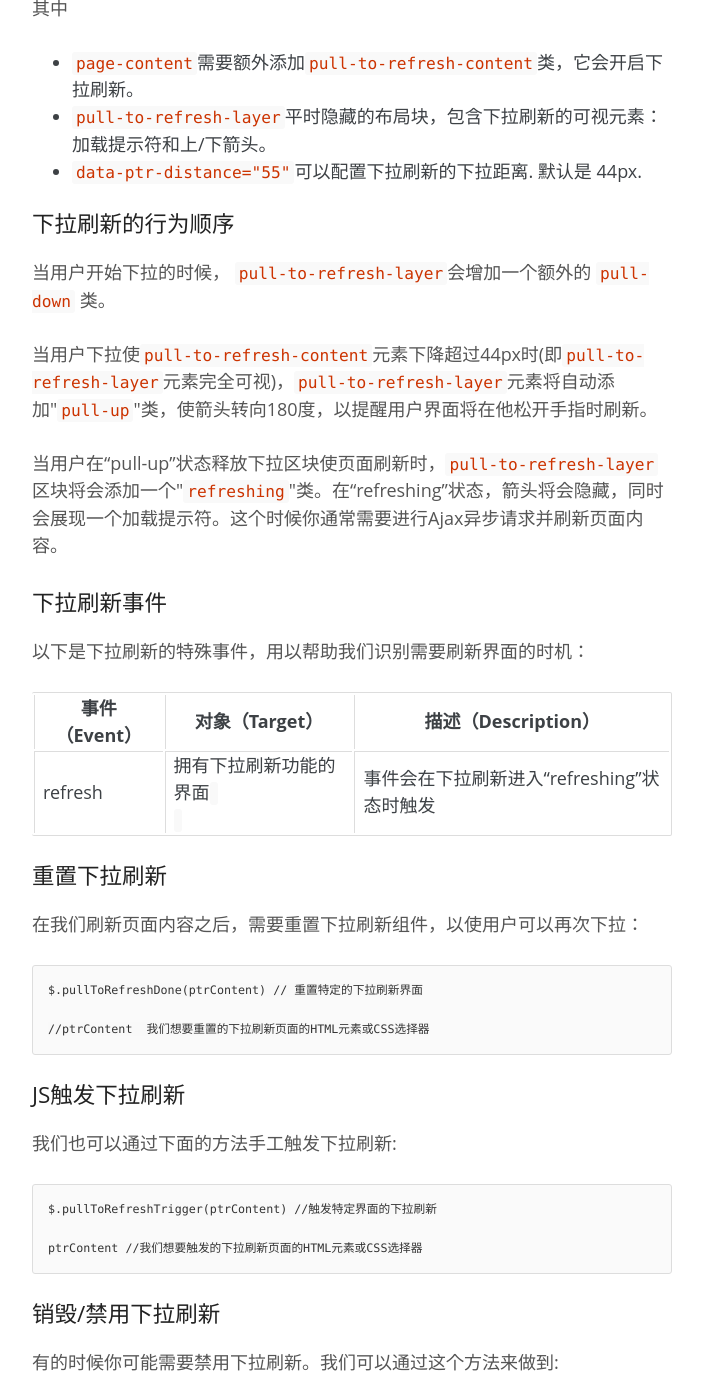
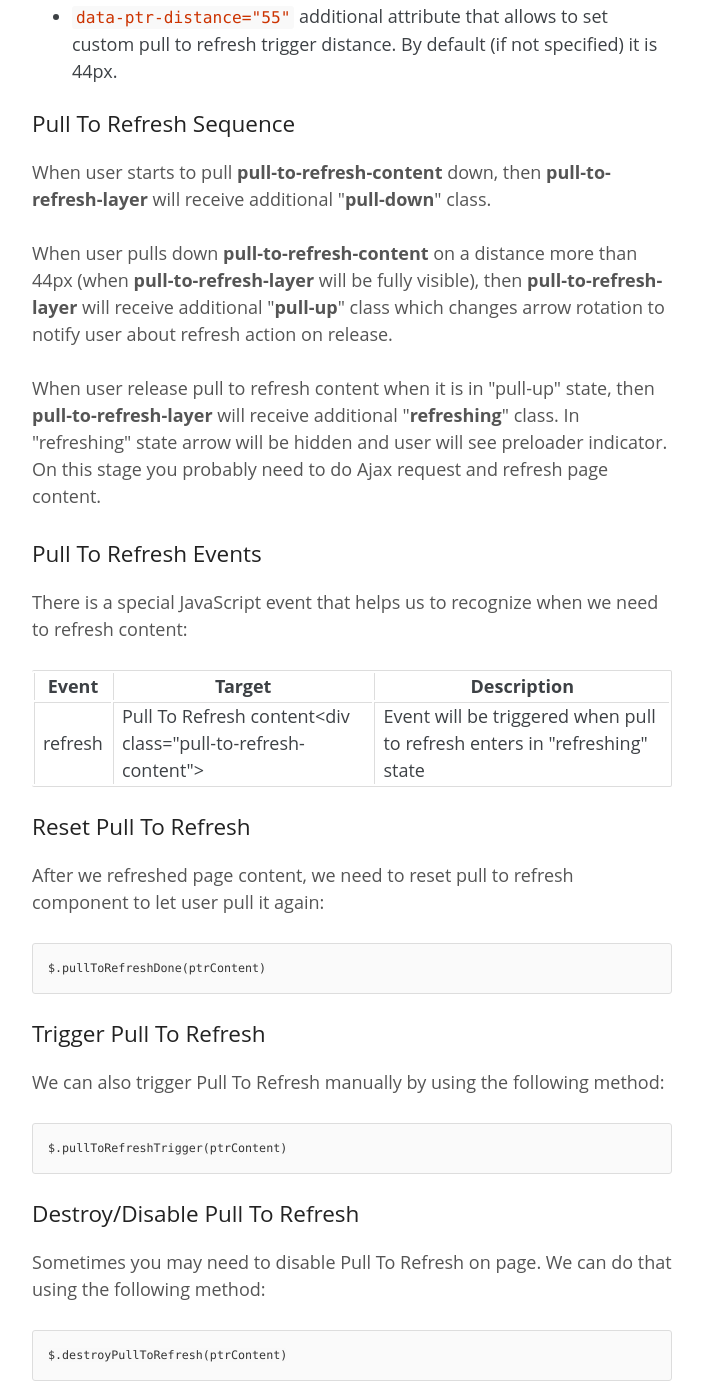
Before and after one commit to lihongxun945/light7-cn, a Jekyll site: the page built from docs/components.html, in a window 1280 px wide and 1400 px high, scrolled down 60823 px. Shown: the whole window, without its empty margins (181-884 px from the left). Built offline with Jekyll 4.4.1, drawn with Linux system fonts in a browser that asks for light colours; a style sheet for code colours, icons or effects is not loaded; some of the changed text lies outside the part shown.

Commit message:
translate

```diff
--- a/docs/_includes/_components/icons.html
+++ b/docs/_includes/_components/icons.html
@@ -1,6 +1,6 @@
 <article class="component no-border" id="icons">
   <h2 class="component-title">Icons</h2>
-  <p class="component-description">Icons use iconfont</p>
+  <p class="component-description">Icons with iconfont</p>
 
   <div class="component-example">
   </div>
--- a/docs/_includes/_components/popup.html
+++ b/docs/_includes/_components/popup.html
@@ -1,8 +1,8 @@
 <article class="component active" id='popup' data-url="popup">
   <h2 class="component-title">Popup</h2>
-  <p class="component-description">Popup 是一种可以包含任何Html内容的弹出窗口，从App的主内容区域上弹出。 Popup 和其他所有的遮罩图层一样，是所谓的“临时视图”的一部分。</p>
-  <h3 class="component-title">Popup 布局</h3>
-  <p class="component-description">Popup 布局相当简单. 你所需要做的就是将 <div class="popup"> 任何需要展示的内容 </div> 放到 body 里正确的位置上:</p>
+  <p class="component-description">Popup is a popup window with any HTML content that pops up over App's main content</p>
+  <h3 class="component-title">Popup</h3>
+  <p class="component-description">Popup layout is pretty simple. All you need to do is to put <code>.popup</code> right in the body:</p>
 {% highlight html %}
 <div class="modal {{#unless buttons}}modal-no-buttons{{/unless}}">
   ...
@@ -11,17 +11,23 @@
   </div>
 </div>
 
-  <p>注意，不要把 <code>popup</code> 放到 <code>page</code> 里面！他们是同级的关系，不是包含关系。</p>
+  <p>Note! Don't put <code>popup</code> into <code>page</code>.</p>
 {% endhighlight %}
-    <h3 class="component-title">打开和关闭 Popup</h3>
-    <h4 class="component-title">通过HTML</h4>
-    <p class="component-description">可以通过在链接上使用特定的类和data属性打开和关闭所需的popups：</p>
+    <h3 class="component-title">Open and Close Popup</h3>
+    <h4 class="component-title">From HTML</h4>
+    <p class="component-description">It is possible to open and close required popups using special classes and data attributes on links:</p>
     <ul>
-      <li>为了打开popup，我们需要添加 <code>open-popup</code> 类到任意 HTML 元素上 (最好是链接)</li>
-      <li>为了关闭popup，我们需要添加 <code>close-popup</code> 类到任意 HTML 元素上 (最好是链接)</li>
-      <li>如果你的App里有超过一个popups, 你需要指定适当popup，则需添加额外的属性 <code>data-popup=".my-popup"</code> 到这个 HTML 元素上</li>
+      <li>
+        <p>To open popup we need to add <code>open-popup</code> class to any HTML element (prefered to link)</p>
+      </li>
+      <li>
+        <p>To close popup we need to add <code>close-popup</code> class to any HTML element (prefered to link)</p>
+      </li>
+      <li>
+        <p>If you have more than one popups in app, you need to specify appropriate popup via additional <code>data-popup=".my-popup"</code> attribute on this HTML element</p>
+      </li>
     </ul>
-    <p class="component-description">代码如下：</p>
+    <p class="component-description">According to above note:</p>
 {% highlight html %}
 <div class="page">
   ...
@@ -54,15 +60,15 @@
 </article>
 
 <article class="component active">
-  <h4 class="component-title">使用 JavaScript</h4>
-  <p class="component-description">我们也可以用使用JavaScript来打开和关闭Popups ，因此我们需要看一下相关的App方法：</p>
-  <p class="component-description"><code>$.popup(popup)</code> - 打开 Popup</p>
+  <h4 class="component-title">Using JavaScript</h4>
+  <p class="component-description">We can also open and close Popups with JavaScript, for this we need to look at related App methods:</p>
+  <p class="component-description"><code>$.popup(popup)</code> - Open Popup</p>
   <ul>
-    <li><code>popup - HTML元素 或者 字符串 (需要打开的popup的 CSS 选择器) </code>. 必需</li>
+    <li><code>popup - HTMLElement or string (with CSS Selector) of Popup to open </code>. Required</li>
   </ul>
-  <p class="component-description"><code>$.closeModal(popup)</code> - 关闭 Popup</p>
+  <p class="component-description"><code>$.closeModal(popup)</code> - Close Popup</p>
   <ul>
-    <li><code>popup - HTML元素 或者 字符串 (需要打开的popup的 CSS 选择器)</code>. 可选. 如果没有设置这个值，任何打开着的Popup/Modal 都将被关闭</li>
+    <li><code>popup -  HTMLElement or string (with CSS Selector)</code>. Optional. If not specified, any opened Popup/Modal will be closed</li>
   </ul>
 {% highlight html %}
 <header class="bar bar-nav">
@@ -107,36 +113,36 @@
 
 
 <article class="component active">
-  <h3 class="component-title">Popup 事件</h3>
-  <p class="component-description">Popup 和 Modals有一样的事件, 如果你需要在打开/关闭popup时使用JavaScript做一些事情的时候，这些事件会很有用。</p>
+  <h3 class="component-title">Popup Events</h3>
+  <p class="component-description">Popup has the same events as Modals, they could be useful when you need to do something in JavaScript when Popup opened/closed</p>
   <table class="events-table">
     <thead>
       <tr>
-        <th>事件</th>
-        <th>目标</th>
-        <th>描述</th>
+        <th>Event</th>
+        <th>Target</th>
+        <th>Description</th>
       </tr>
     </thead>
     <tbody>
       <tr>
         <td>open</td>
         <td>Popup Element<span>&lt;div class="popup"&gt;</span></td>
-        <td>当 Popup 开始打开动画时，事件将被触发。</td>
+        <td>Event will be triggered when Popup starts its opening animation</td>
       </tr>
       <tr>
         <td>opened</td>
         <td>Popup Element<span>&lt;div class="popup"&gt;</span></td>
-        <td>当 Popup 完成打开动画时，事件将被触发。</td>
+        <td>Event will be triggered after Popup completes its opening animation</td>
       </tr>
       <tr>
         <td>close</td>
         <td>Popup Element<span>&lt;div class="popup"&gt;</span></td>
-        <td>当 Popup 开始结束动画时，事件将被触发。</td>
+        <td>Event will be triggered when Popup starts its closing animation</td>
       </tr>
       <tr>
         <td>closed</td>
         <td>Popup Element<span>&lt;div class="popup"&gt;</span></td>
-        <td>当 Popup 完成结束动画后，事件将被触发。</td>
+        <td>Event will be triggered after Popup completes its closing animation</td>
       </tr>
     </tbody>
   </table>
@@ -184,7 +190,7 @@
   </div>
 {% highlight html %}
 <header class="bar bar-nav">
-    <h1 class="title">Popup事件</h1>
+    <h1 class="title">Popup Events</h1>
 </header>
 ...
 <div class="content">
@@ -229,12 +235,12 @@
 </article>
 
 <article class="component active">
-  <h3 class="component-title">动态的 Popup</h3>
-  <p class="component-description">允许你调用相关的App方法时传递HTML内容来动态地创建Popup:</p>
-  <p class="component-description"><code>$.popup(popupHTML, removeOnClose)</code> - 打开 Popup</p>
+  <h3 class="component-title">Dynamic Popup</h3>
+  <p class="component-description">Light7 allows you to create Popup dynamically by passing its HTML to related methods:</p>
+  <p class="component-description"><code>$.popup(popupHTML, removeOnClose)</code> - Open Popup</p>
   <ul>
-    <li><code>popupHTML</code> - string. popup的HTML字符串</li>
-    <li><code>removeOnClose</code> - boolean. 可选, 默认 - true. 如果是 true， 那么 Popup 在关闭时将从DOM中移除</li>
+    <li><code>popupHTML</code> - string. HTML String of popup</li>
+    <li><code>removeOnClose</code> - boolean. Optional, by default - true. If true then Popup will be removed from DOM when closed</li>
   </ul>
   <div class="component-example component-example-fullbleed">
     <div class="">
@@ -259,7 +265,7 @@
    </div>
 {% highlight html %}
 <header class="bar bar-nav">
-    <h1 class="title">动态的 Popup</h1>
+    <h1 class="title">Dynamic Popup</h1>
 </header>
 ...
 <div class="content">
--- a/docs/_includes/_components/pull-to-refresh.html
+++ b/docs/_includes/_components/pull-to-refresh.html
@@ -1,25 +1,23 @@
 <article class="component active" id="pulltorefresh">
-  <h2 class="component-title">下拉刷新</h2>
-  <p class="component-description">下拉刷新是一个特别的组件，可以用来初始化页面内容的刷新。</p>
-  <h3 class="component-title">下拉刷新的demo</h3>
+  <h2 class="component-title">Pull to refresh</h2>
+  <p class="component-description">Pull to refresh is a special component that can be used to initiate the refreshing of a page’s contents.</p>
+  <h3 class="component-title">demo</h3>
 <p class="component-description">HTML:</p>
 
   <div class="component-example component-example-fullbleed">
       <header class="bar bar-nav">
-          <h1 class='title'>下拉刷新</h1>
+          <h1 class='title'>Pull to refresh</h1>
       </header>
       <div class="content pull-to-refresh-content" data-ptr-distance="55">
-          <!-- 默认的下拉刷新层 -->
           <div class="pull-to-refresh-layer">
               <div class="preloader"></div>
               <div class="pull-to-refresh-arrow"></div>
           </div>
-          <!-- 下面是正文 -->
           <div class="card">
               <div class="card-header">card</div>
               <div class="card-content">
                   <div class="card-content-inner">
-                      这里是第1个card，下拉刷新会出现第2个card。
+                      Hello there! I am a card;
                   </div>
               </div>
           </div>
@@ -28,23 +26,18 @@
 
 {% highlight html %}
 <header class="bar bar-nav">
-    <h1 class='title'>下拉刷新</h1>
+  <h1 class='title'>Pull to refresh</h1>
 </header>
-<!-- content应该拥有"pull-to-refresh-content"类,表示启用下拉刷新 -->
 <div class="content pull-to-refresh-content" data-ptr-distance="55">
-    <!-- 默认的下拉刷新层 -->
   <div class="pull-to-refresh-layer">
     <div class="preloader"></div>
     <div class="pull-to-refresh-arrow"></div>
   </div>
-    <!-- 下面是正文 -->
-    <div class="card-container">
   <div class="card">
     <div class="card-header">card</div>
     <div class="card-content">
       <div class="card-content-inner">
-                    这里是第1个card，下拉刷新会出现第2个card。
-                </div>
+        Hello there! I am a card;
       </div>
     </div>
   </div>
@@ -52,111 +45,98 @@
 {% endhighlight %}
 
 <script type="text/javascript">
-// 添加'refresh'监听器
 $(document).on('refresh', '.pull-to-refresh-content',function(e) {
-    // 模拟2s的加载过程
     setTimeout(function() {
         var cardNumber = $(e.target).find('.ptr-demo').length + 1;
         var cardHTML = '<div class="card">' +
                           '<div class="card-header">card'+cardNumber+'</div>' +
                           '<div class="card-content">' +
                             '<div class="card-content-inner">' +
-                                '这里是第' + cardNumber + '个card，下拉刷新会出现第' + (cardNumber + 1) + '个card。' +
+                                'Hello! I am the new card!'+
                             '</div>' +
                           '</div>' +
                       '</div>';
 
         $(e.target).find('.card-container').prepend(cardHTML);
-        // 加载完毕需要重置
+        // done!
         $.pullToRefreshDone('.pull-to-refresh-content');
     }, 2000);
 });
 </script>
 <p class="component-description">javascript:</p>
 {% highlight js %}
-// 添加'refresh'监听器
 $(document).on('refresh', '.pull-to-refresh-content',function(e) {
-    // 模拟2s的加载过程
     setTimeout(function() {
         var cardNumber = $(e.target).find('.card').length + 1;
         var cardHTML = '<div class="card">' +
                           '<div class="card-header">card'+cardNumber+'</div>' +
                           '<div class="card-content">' +
                             '<div class="card-content-inner">' +
-                                '这里是第' + cardNumber + '个card，下拉刷新会出现第' + (cardNumber + 1) + '个card。' +
+                                'Hello! I am the new card!'+
                             '</div>' +
                           '</div>' +
                       '</div>';
 
         $(e.target).find('.card-container').prepend(cardHTML);
-        // 加载完毕需要重置
+        // done
         $.pullToRefreshDone('.pull-to-refresh-content');
     }, 2000);
 });
 {% endhighlight %}
- <p class="component-description">其中</p>
+<p class="component-description">Where</p>
 <ul>
-   <li><code>page-content</code>需要额外添加<code>pull-to-refresh-content</code>类，它会开启下拉刷新。</li>
-   <li><code>pull-to-refresh-layer</code>平时隐藏的布局块，包含下拉刷新的可视元素：加载提示符和上/下箭头。</li>
-   <li><code>data-ptr-distance="55"</code>可以配置下拉刷新的下拉距离. 默认是 44px.</li>
+  <li><code>page-content</code> should have additional <code>pull-to-refresh-content</code> class. This is required to enable pull to refresh</li>
+  <li><code>pull-to-refresh-layer</code> hidden layer with pull to refresh visual elements: preloader and arrow. </li>
+  <li><code>data-ptr-distance="55"</code> additional attribute that allows to set custom pull to refresh trigger distance. By default (if not specified) it is 44px.</li>
 </ul>
+<h3 class="component-title">Pull To Refresh Sequence</h3>
+<p>When user starts to pull <b>pull-to-refresh-content</b> down, then <b>pull-to-refresh-layer</b> will receive additional "<b>pull-down</b>" class.</p>
+<p>When user pulls down <b>pull-to-refresh-content</b> on a distance more than 44px (when <b>pull-to-refresh-layer</b> will be fully visible), then <b>pull-to-refresh-layer</b> will receive additional "<b>pull-up</b>" class which changes arrow rotation to notify user about refresh action on release.</p>
+<p>When user release pull to refresh content when it is in "pull-up" state, then <b>pull-to-refresh-layer</b> will receive additional "<b>refreshing</b>" class. In "refreshing" state arrow will be hidden and user will see preloader indicator. On this stage you probably need to do Ajax request and refresh page content.</p>
 
-<h3 class="component-title">下拉刷新的行为顺序</h3>
-<p class="component-description">当用户开始下拉的时候， <code>pull-to-refresh-layer</code>会增加一个额外的 <code>pull-down</code> 类。</p>
-<p class="component-description">当用户下拉使<code>pull-to-refresh-content</code>元素下降超过44px时(即<code>pull-to-refresh-layer</code>元素完全可视)，<code>pull-to-refresh-layer</code>元素将自动添加"<code>pull-up</code>"类，使箭头转向180度，以提醒用户界面将在他松开手指时刷新。</p>
-<p class="component-description">当用户在“pull-up”状态释放下拉区块使页面刷新时，<code>pull-to-refresh-layer</code>区块将会添加一个"<code>refreshing</code>"类。在“refreshing”状态，箭头将会隐藏，同时会展现一个加载提示符。这个时候你通常需要进行Ajax异步请求并刷新页面内容。</p>
-<h3 class="component-title">下拉刷新事件</h3>
-<p class="component-description">以下是下拉刷新的特殊事件，用以帮助我们识别需要刷新界面的时机：</p>
-<table class="params-table">
+<h3 class="component-title">Pull To Refresh Events</h3>
+<p class="component-description">There is a special JavaScript event that helps us to recognize when we need to refresh content:</p>
+<table class="events-table">
   <thead>
     <tr>
-        <th>事件（Event）</th>
-        <th>对象（Target）</th>
-        <th>描述（Description）</th>
+      <th>Event</th>
+      <th>Target</th>
+      <th>Description</th>
     </tr>
   </thead>
   <tbody>
     <tr>
       <td>refresh</td>
-        <td>拥有下拉刷新功能的界面
-<code><div class="pull-to-refresh-content"></code></td>
-        <td>事件会在下拉刷新进入“refreshing”状态时触发</td>
+      <td>Pull To Refresh content<span>&lt;div class="pull-to-refresh-content"&gt;</span></td>
+      <td>Event will be triggered when pull to refresh enters in "refreshing" state</td>
     </tr>
   </tbody>
 </table>
 
 
-
-<h3 class="component-title">重置下拉刷新</h3>
-<p class="component-description">在我们刷新页面内容之后，需要重置下拉刷新组件，以使用户可以再次下拉：</p>
+<h3 class="component-title">Reset Pull To Refresh</h3>
+<p class="component-description">After we refreshed page content, we need to reset pull to refresh component to let user pull it again:</p>
 {% highlight html %}
-$.pullToRefreshDone(ptrContent) // 重置特定的下拉刷新界面
-
-//ptrContent  我们想要重置的下拉刷新页面的HTML元素或CSS选择器
+$.pullToRefreshDone(ptrContent)
 {% endhighlight %}
 
-<h3 class="component-title">JS触发下拉刷新</h3>
-<p class="component-description">我们也可以通过下面的方法手工触发下拉刷新:</p>
+<h3 class="component-title">Trigger Pull To Refresh</h3>
+<p class="component-description">We can also trigger Pull To Refresh manually by using the following method:</p>
 {% highlight html %}
-$.pullToRefreshTrigger(ptrContent) //触发特定界面的下拉刷新
+$.pullToRefreshTrigger(ptrContent)
 
-ptrContent //我们想要触发的下拉刷新页面的HTML元素或CSS选择器
 {% endhighlight %}
 
 
-<h3 class="component-title">销毁/禁用下拉刷新</h3>
-<p class="component-description">有的时候你可能需要禁用下拉刷新。我们可以通过这个方法来做到:</p>
+<h3 class="component-title">Destroy/Disable Pull To Refresh</h3>
+<p class="component-description">Sometimes you may need to disable Pull To Refresh on page. We can do that using the following method:</p>
 {% highlight html %}
-$.destroyPullToRefresh(ptrContent) //销毁/禁用 下拉刷新
-
-ptrContent // HTMLElement or string (CSS 选择器) 我们需要销毁/禁用的下拉刷新
+$.destroyPullToRefresh(ptrContent)
 {% endhighlight %}
 
-<p class="component-description">我们可以再次初始化/启用它：</p>
+<p class="component-description">And if we need to initialize/enable it again:<p>
 {% highlight html %}
-$.initPullToRefresh(ptrContent) - 初始化/启用下拉刷新
-
-ptrContent - HTMLElement or string (with CSS Selector) 需要启用的下拉刷新
+$.initPullToRefresh(ptrContent)
 {% endhighlight %}
 
 </article>
--- a/docs/_includes/_components/rem.html
+++ b/docs/_includes/_components/rem.html
@@ -1,12 +1,11 @@
 <article class="component" id="rem">
-  <h2 class="component-title">rem</h2>
-  <p>rem 是相对于 <code>html</code> 元素的 <code>font-size</code> 的一个单位。如果 html 上定义了 <code>font-size: 20px;</code>，则无论在任何地方都是 <code>1rem = 20px</code> 这个大小不会受到父元素的影响。</p>
-  <p class="component-description">我们统一使用rem对页面进行整体缩放。强烈建议大家对需要适应页面大小的任何元素都使用 rem 为单位来定义。</p>
-  <p>事实上，除了 <code>border-width</code> 之外，Light7中已经没有用到px单位的地方。</p>
+  <h2 class="component-title">Rem</h2>
+  <p>Rem is related to <code>html</code> <code>font-size</code>. We scale the whole page with Rem.</p>
+  <p>Infact, there is no <code>px</code> except <code>border-width</code> in css.</p>
 
-  <p>我们在 iphone6 上使用 <code>1rem = 20px</code> 来换算。小于 375px 的设备上不做缩小处理，对 大于 375px 宽度的设备进行等比缩放。</p>
+  <p>See <code>rem.less</code> For more information about how the page is scaled,</p>
 
-  <p>关于 rem 可以参考 <a href="https://developer.mozilla.org/en-US/docs/Web/CSS/length" target="_blank">MDN 上的定义</a></p>
+  <p>See <a href="https://developer.mozilla.org/en-US/docs/Web/CSS/length" target="_blank">MDN REM</a> for more information about rem, </p>
 
   <p></p>
 
```
Lines whose indentation alone changed are shown as unchanged.
